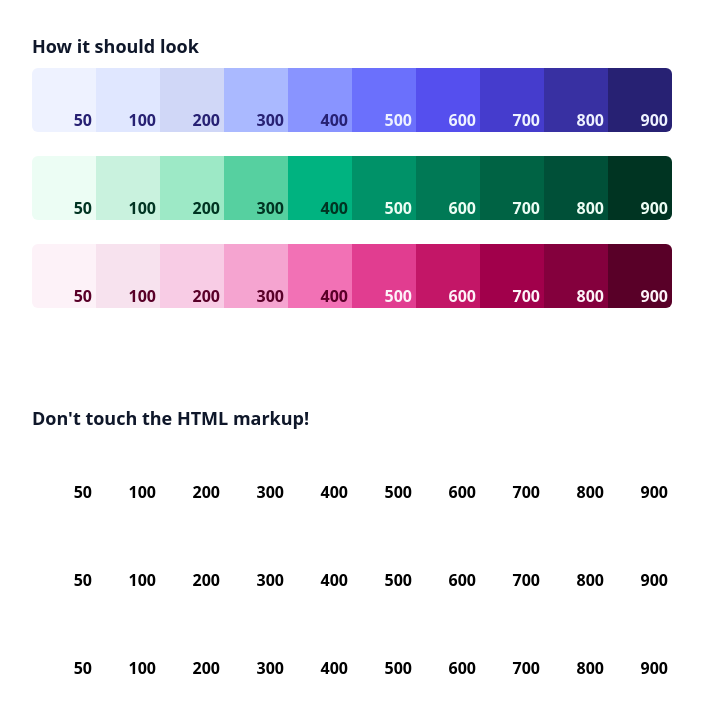
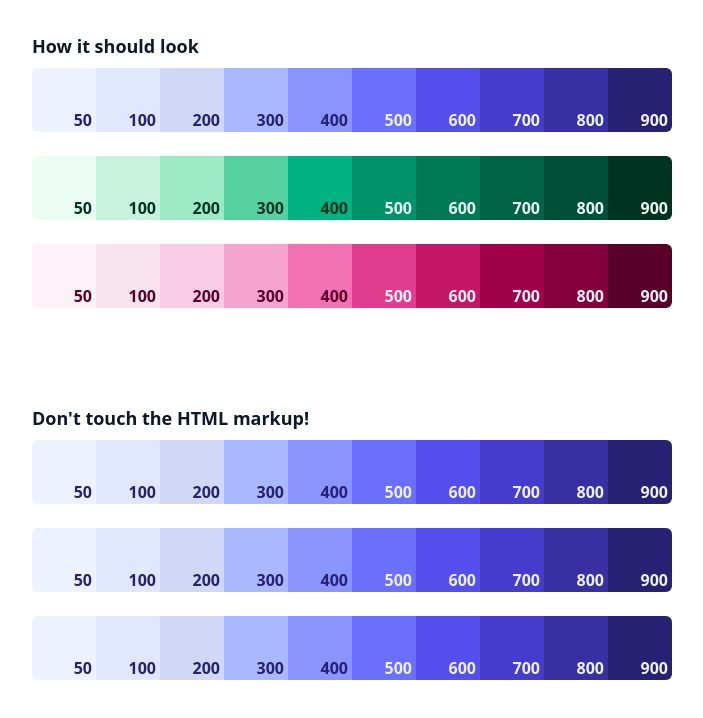
Before and after one commit to alekspanteli/tailwind-multitheme-strategy, a Next.js app: page / in a window 1280 px wide. Shown: the top 718 px of the page, without its empty margins (0-703 px from the left). Built offline with nearby package versions, Linux system fonts and the light colour scheme.

Commit message:
add theme variables

```diff
--- a/app/globals.css
+++ b/app/globals.css
@@ -1,5 +1,21 @@
-@config "../tailwind.config.js";
+@config "../tailwind.site.config.js";
 
 @tailwind base;
 @tailwind components;
 @tailwind utilities;
+
+
+@layer base {
+    :root{
+        --primary-50: #eef2ff;
+        --primary-100: #e0e7ff;
+        --primary-200: #d0d7f7;
+        --primary-300: #aab9ff;
+        --primary-400: #8994ff;
+        --primary-500: #6b70fc;
+        --primary-600: #554fee;
+        --primary-700: #453ccd;
+        --primary-800: #3830a2;
+        --primary-900: #272173;
+    }
+}
--- a/tailwind.config.js
+++ b/tailwind.site.config.js
@@ -51,7 +51,18 @@ module.exports = {
         base: themes.base,
         rainforest: themes.rainforest,
         candy: themes.candy,
-        // primary: {}
+        primary: {
+          50: 'var(--primary-50)',
+          100: 'var(--primary-100)',
+          200: 'var(--primary-200)',
+          300: 'var(--primary-300)',
+          400: 'var(--primary-400)',
+          500: 'var(--primary-500)',
+          600: 'var(--primary-600)',
+          700: 'var(--primary-700)',
+          800: 'var(--primary-800)',
+          900: 'var(--primary-900)',
+        }
       },
     },
   },
```
